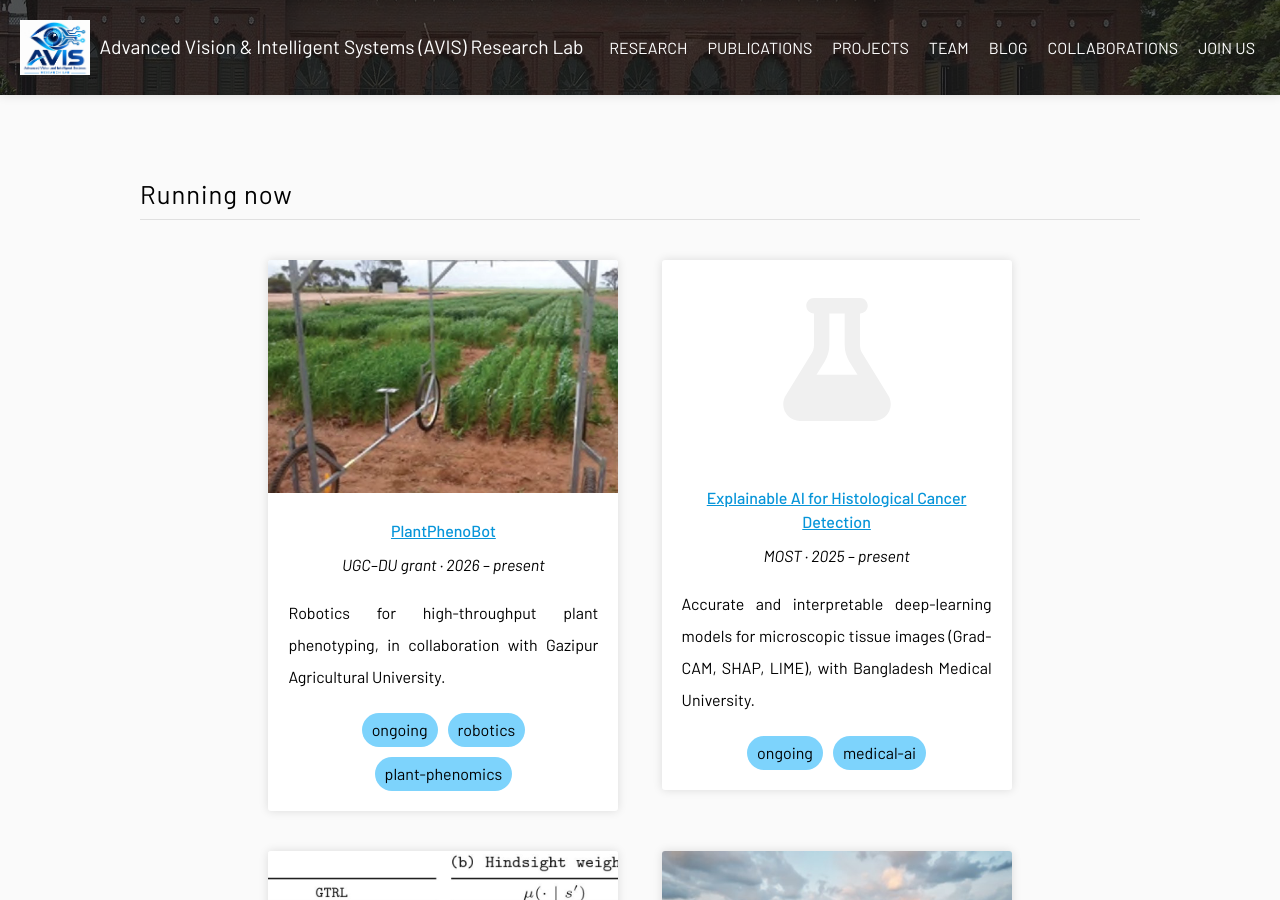
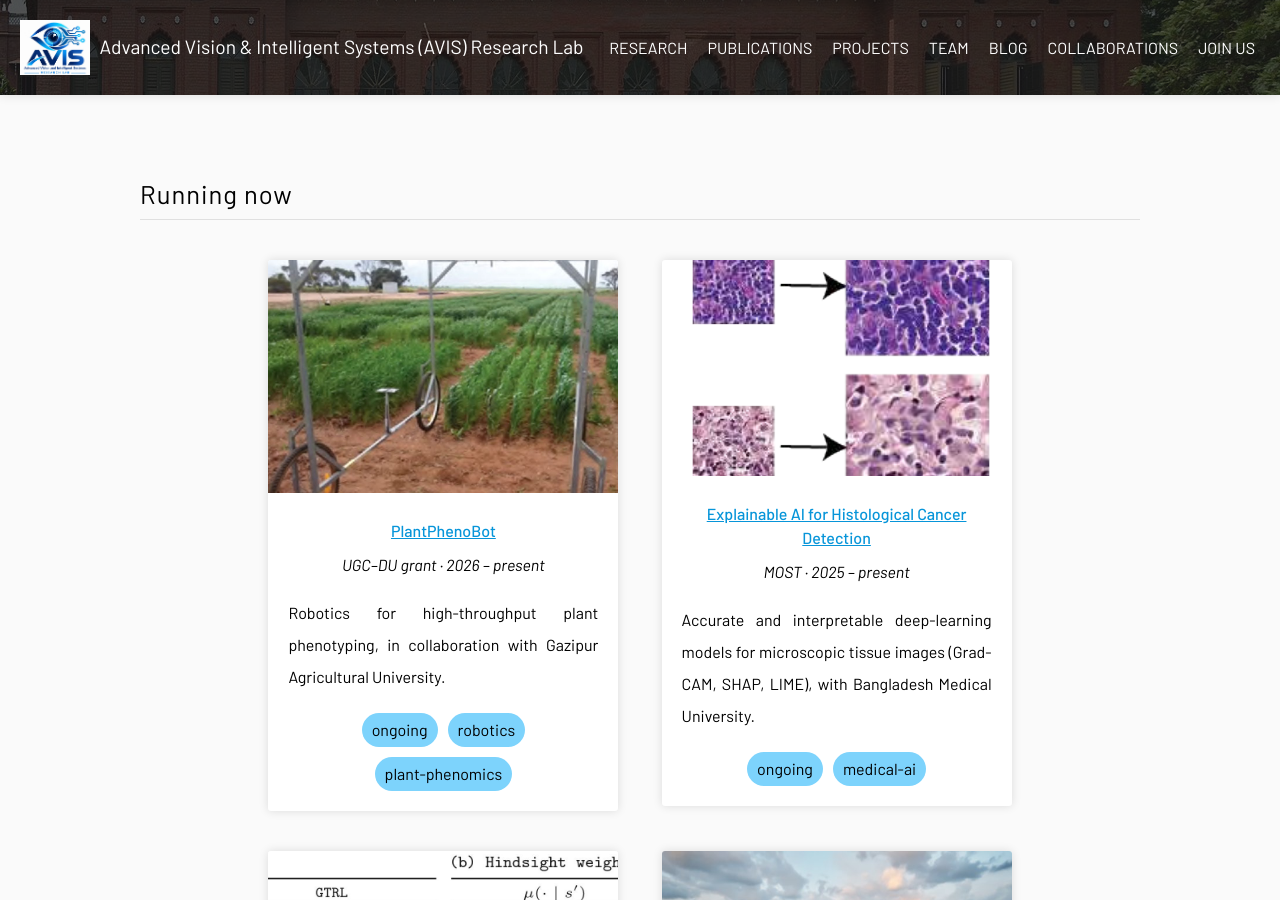
Before and after one commit to avis-res-lab/avis-res-lab.github.io, a Jekyll site: the page built from projects/index.md, in a window 1280 px wide and 900 px high, scrolled down 368 px. Built offline with Jekyll 4.4.1, drawn with Linux system fonts in a browser that asks for light colours; a style sheet for code colours, icons or effects is not loaded.

Commit message:
Add histology cancer detection project image

```diff
--- a/_data/projects.yaml
+++ b/_data/projects.yaml
@@ -18,6 +18,7 @@
 - title: Explainable AI for Histological Cancer Detection
   subtitle: MOST · 2025 – present
   group: featured
+  image: images/histology-cancer-detection.png
   link: 2025/10/19/explainable-ai-histology.html
   description: Accurate and interpretable deep-learning models for microscopic tissue images (Grad-CAM, SHAP, LIME), with Bangladesh Medical University.
   tags:
```
Also changed, not shown: images/histology-cancer-detection.png (added).
